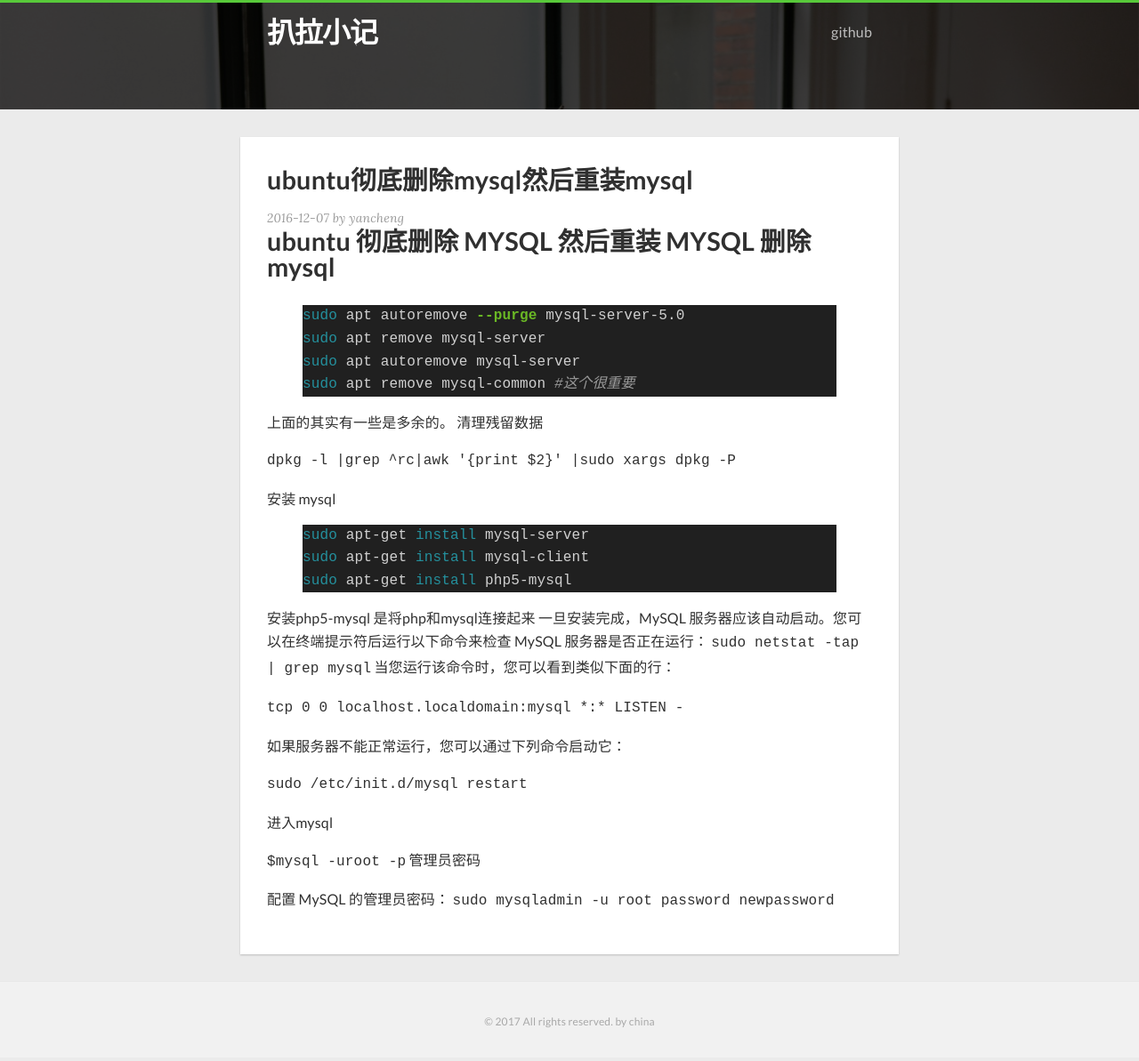
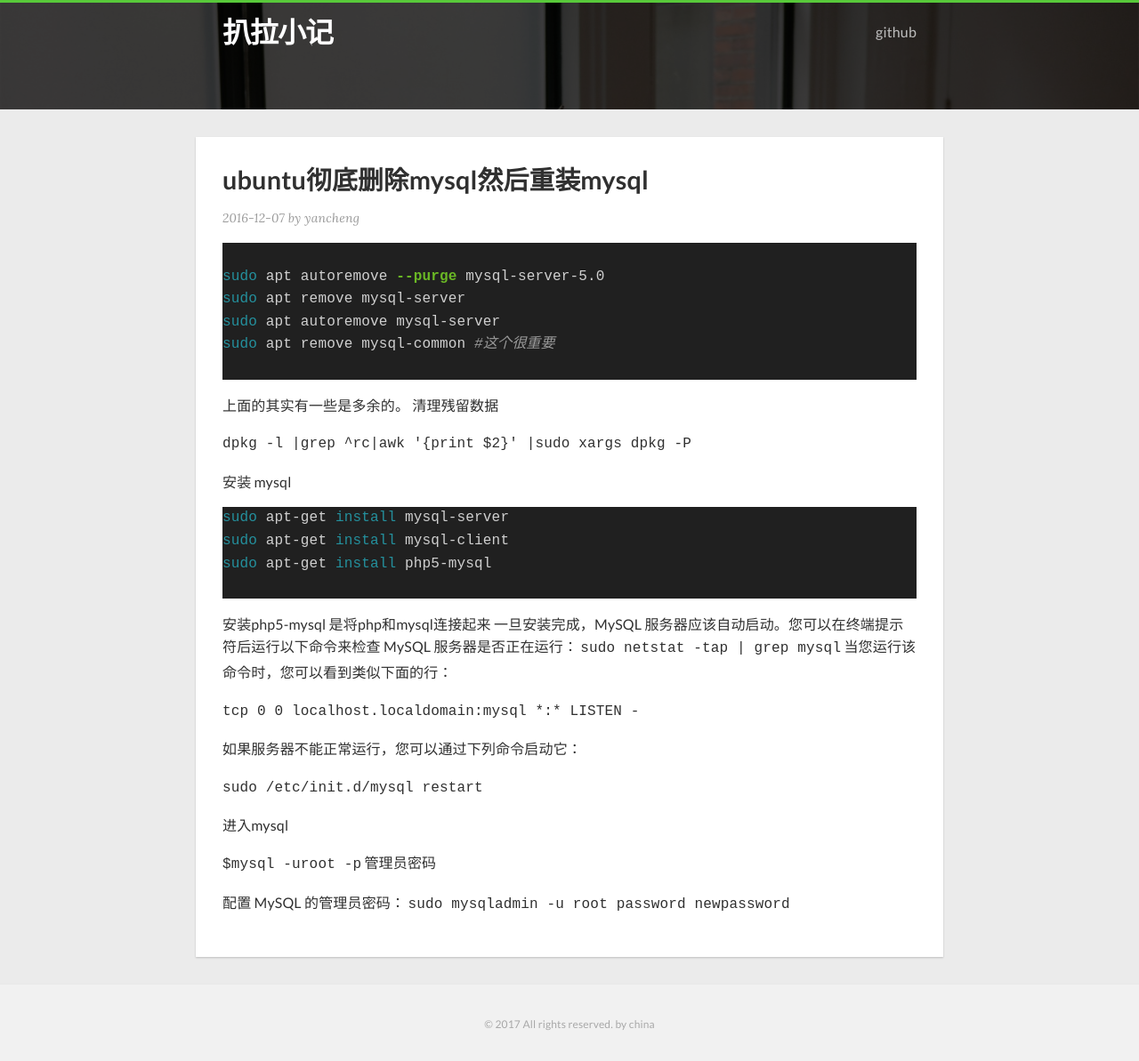
Before and after one commit to yanchengv/yanchengv.github.io, a Jekyll site: the page built from _posts/2016-12-07-ubuntu1604-delete-mysql.md, in a window 1280 px wide. Shown: the whole page at 89% size. Built offline with Jekyll 4.4.1, drawn with Linux system fonts in a browser that asks for light colours; nearby versions of some CDN libraries.

Commit message:
markdown code 样式

````diff
--- a/_posts/2016-12-07-ubuntu1604-delete-mysql.md
+++ b/_posts/2016-12-07-ubuntu1604-delete-mysql.md
@@ -6,17 +6,14 @@ categories: jekyll update
 comments: true
 ---
 
-
-## ubuntu 彻底删除 MYSQL 然后重装 MYSQL 删除 mysql
-
-{% highlight bash %}
+```sh
 
 sudo apt autoremove --purge mysql-server-5.0
 sudo apt remove mysql-server
 sudo apt autoremove mysql-server
 sudo apt remove mysql-common #这个很重要
 
-{% endhighlight %}
+```
 
 上面的其实有一些是多余的。
 清理残留数据
@@ -25,13 +22,13 @@ sudo apt remove mysql-common #这个很重要
 
 安装 mysql
 
-{% highlight bash %}
-
+```sh
 sudo apt-get install mysql-server
 sudo apt-get install mysql-client
 sudo apt-get install php5-mysql
 
-{% endhighlight %}
+```
+
 
 安装php5-mysql 是将php和mysql连接起来
 一旦安装完成，MySQL 服务器应该自动启动。您可以在终端提示符后运行以下命令来检查 MySQL 服务器是否正在运行：
--- a/_sass/_variables.scss
+++ b/_sass/_variables.scss
@@ -32,7 +32,7 @@ $gray-color-light: lighten($gray-color, 40%) !default;
 $gray-color-dark:  darken($gray-color, 25%) !default;
 
 // Width of the content area
-$content-width:    800px !default;
+$content-width:    900px !default;
 $on-laptop:        $content-width !default;
 $on-palm:          560px !default;
 $on-phone:         480px !default;
````
